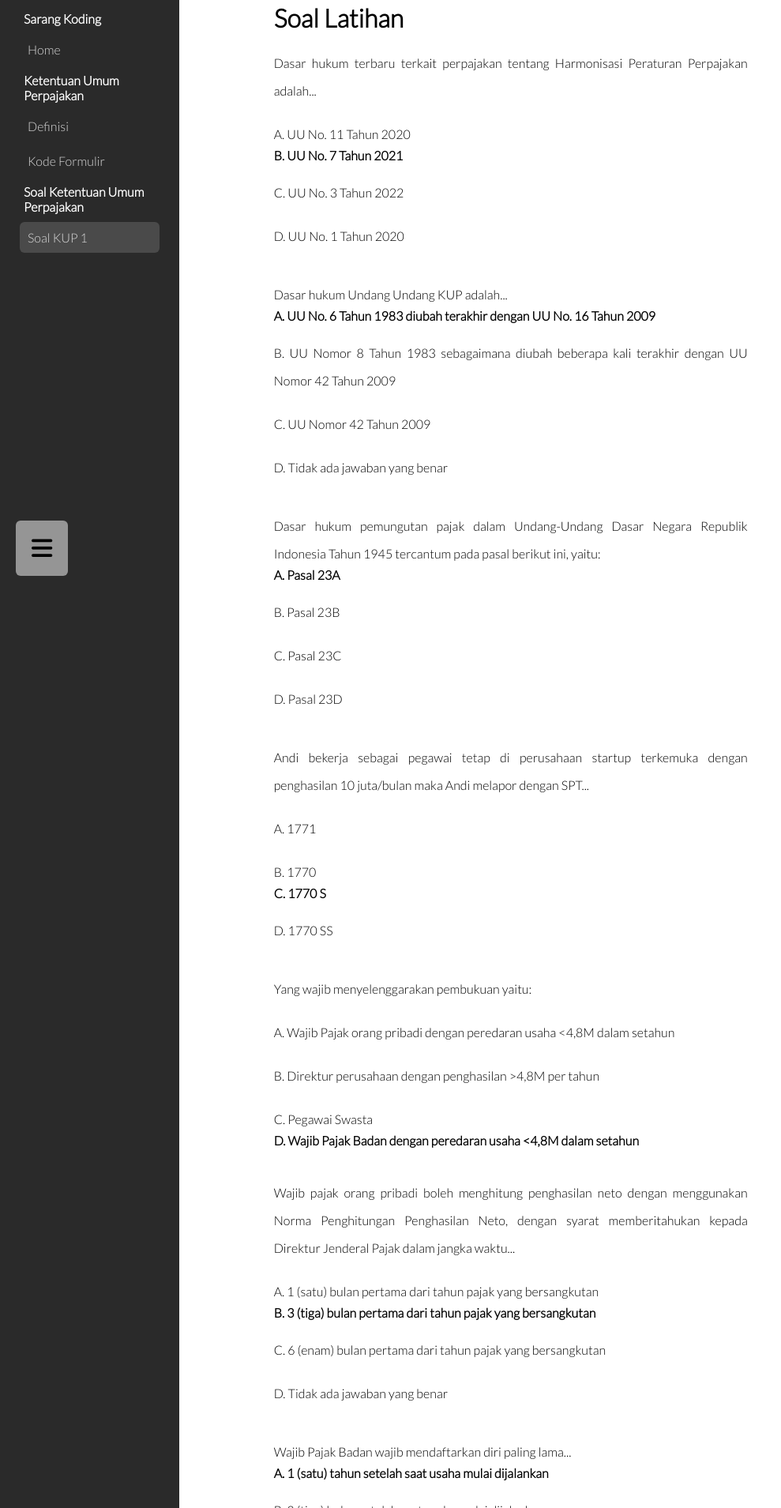
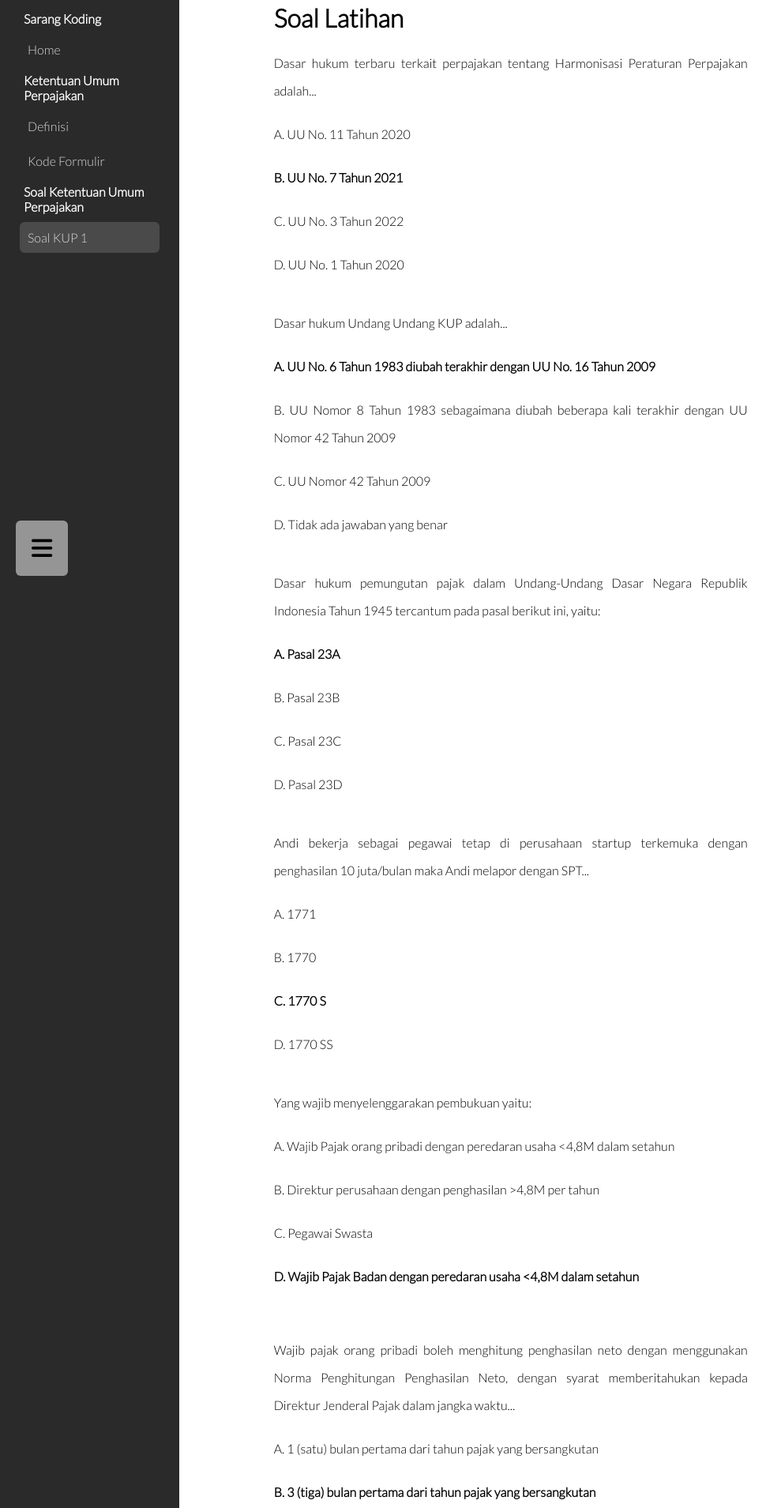
Before and after one commit to ciptakelvin/pajak.sarangkoding.id, a plain HTML site: page soal-kup-1.html in a window 1280 px wide. Shown: the part 51-1960 px from the top of the page at 79% size, without its empty margins (0-989 px from the left). Drawn offline with nearby package versions, Linux system fonts and the light colour scheme.

Commit message:
paragraph fix

```diff
--- a/soal-kup-1.html
+++ b/soal-kup-1.html
@@ -19,20 +19,20 @@
             <div id="contentHTML">
                 <p>Dasar hukum terbaru terkait perpajakan tentang Harmonisasi Peraturan Perpajakan adalah...</p>
                 <p>A. UU No. 11 Tahun 2020</p>
-                <b>B. UU No. 7 Tahun 2021</b>
+                <p><b>B. UU No. 7 Tahun 2021</b></p>
                 <p>C. UU No. 3 Tahun 2022</p>
                 <p>D. UU No. 1 Tahun 2020</p>
                 <br/>
 
                 <p>Dasar hukum Undang Undang KUP adalah...</p>
-                <b>A. UU No. 6 Tahun 1983 diubah terakhir dengan UU No. 16 Tahun 2009</b>
+                <p><b>A. UU No. 6 Tahun 1983 diubah terakhir dengan UU No. 16 Tahun 2009</b></p>
                 <p>B. UU Nomor 8 Tahun 1983 sebagaimana diubah beberapa kali terakhir dengan UU Nomor 42 Tahun 2009</p>
                 <p>C. UU Nomor 42 Tahun 2009</p>
                 <p>D. Tidak ada jawaban yang benar</p>
                 <br/>
 
                 <p>Dasar hukum pemungutan pajak dalam Undang-Undang Dasar Negara Republik Indonesia Tahun 1945 tercantum pada pasal berikut ini, yaitu:</p>
-                <b>A. Pasal 23A</b>
+                <p><b>A. Pasal 23A</b></p>
                 <p>B. Pasal 23B</p>
                 <p>C. Pasal 23C</p>
                 <p>D. Pasal 23D</p>
@@ -41,7 +41,7 @@
                 <p>Andi bekerja sebagai pegawai tetap di perusahaan startup terkemuka dengan penghasilan 10 juta/bulan maka Andi melapor dengan SPT...</p>
                 <p>A. 1771</p>
                 <p>B. 1770</p>
-                <b>C. 1770 S</b>
+                <p><b>C. 1770 S</b></p>
                 <p>D. 1770 SS</p>
                 <br/>
 
@@ -49,25 +49,25 @@
                 <p>A. Wajib Pajak orang pribadi dengan peredaran usaha <4,8M dalam setahun</p>
                 <p>B. Direktur perusahaan dengan penghasilan >4,8M per tahun</p>
                 <p>C. Pegawai Swasta</p>
-                <b>D. Wajib Pajak Badan dengan peredaran usaha <4,8M dalam setahun</b>
+                <p><b>D. Wajib Pajak Badan dengan peredaran usaha <4,8M dalam setahun</b></p>
                 <br/><br/>
 
                 <p>Wajib pajak orang pribadi boleh menghitung penghasilan neto dengan menggunakan Norma Penghitungan Penghasilan Neto, dengan syarat memberitahukan kepada Direktur Jenderal Pajak dalam jangka waktu...</p>
                 <p>A. 1 (satu) bulan pertama dari tahun pajak yang bersangkutan</p>
-                <b>B. 3 (tiga) bulan pertama dari tahun pajak yang bersangkutan</b>
+                <p><b>B. 3 (tiga) bulan pertama dari tahun pajak yang bersangkutan</b></p>
                 <p>C. 6 (enam) bulan pertama dari tahun pajak yang bersangkutan</p>
                 <p>D. Tidak ada jawaban yang benar</p>
                 <br/>
 
                 <p>Wajib Pajak Badan wajib mendaftarkan diri paling lama...</p>
-                <b>A. 1 (satu) tahun setelah saat usaha mulai dijalankan</b>
+                <p><b>A. 1 (satu) tahun setelah saat usaha mulai dijalankan</b></p>
                 <p>B. 3 (tiga) bulan setelah saat usaha mulai dijalankan</p>
                 <p>C. 6 (enam) bulan setelah saat usaha mulai dijalankan</p>
                 <p>D. akhir bulan berikutnya</p>
                 <br/>
 
                 <p>Orang pribadi yg tidak menjalankan usaha atau pekerjaan bebas, apabila jumlah penghasilannya s/d suatu bulan yg disetahunkan telah melebihi PTKP setahun wajib mendaftarkan diri paling lama...</p>
-                <b>A. akhir bulan berikutnya</b>
+                <p><b>A. akhir bulan berikutnya</b></p>
                 <p>B. 3 (tiga) bulan setelah saat mulai bekerja</p>
                 <p>C. 6 (enam) bulan setelah saat mulai bekerja</p>
                 <p>D. 1 (satu) tahun setelah saat mulai bekerja</p>
@@ -76,7 +76,7 @@
                 <p>Jika Wajib Pajak tidak melaksanakan kewajiban mendaftarkan diri maka DJP akan...</p>
                 <p>A. Memberikan surat teguran</p>
                 <p>B. Menerbitkan SKP</p>
-                <b>C. Menerbitkan NPWP secara jabatan</b>
+                <p><b>C. Menerbitkan NPWP secara jabatan</b></p>
                 <p>D. Tidak ada jawaban yang benar</p>
                 <br/>
 
@@ -84,7 +84,7 @@
                 <p>A. Wajib Pajak orang pribadi yang telah meninggal dunia dan tidak meninggalkan warisan</p>
                 <p>B. Wajib Pajak orang pribadi yang telah meninggalkan Indonesia untuk selama-lamanya</p>
                 <p>C. Anak belum dewasa yang telah memiliki Nomor Pokok Wajib Pajak</p>
-                <b>D. Wajib Pajak Badan yang mengalami kerugian</b>
+                <p><b>D. Wajib Pajak Badan yang mengalami kerugian</b></p>
                 <br/>
             </div>
         </div>
```
